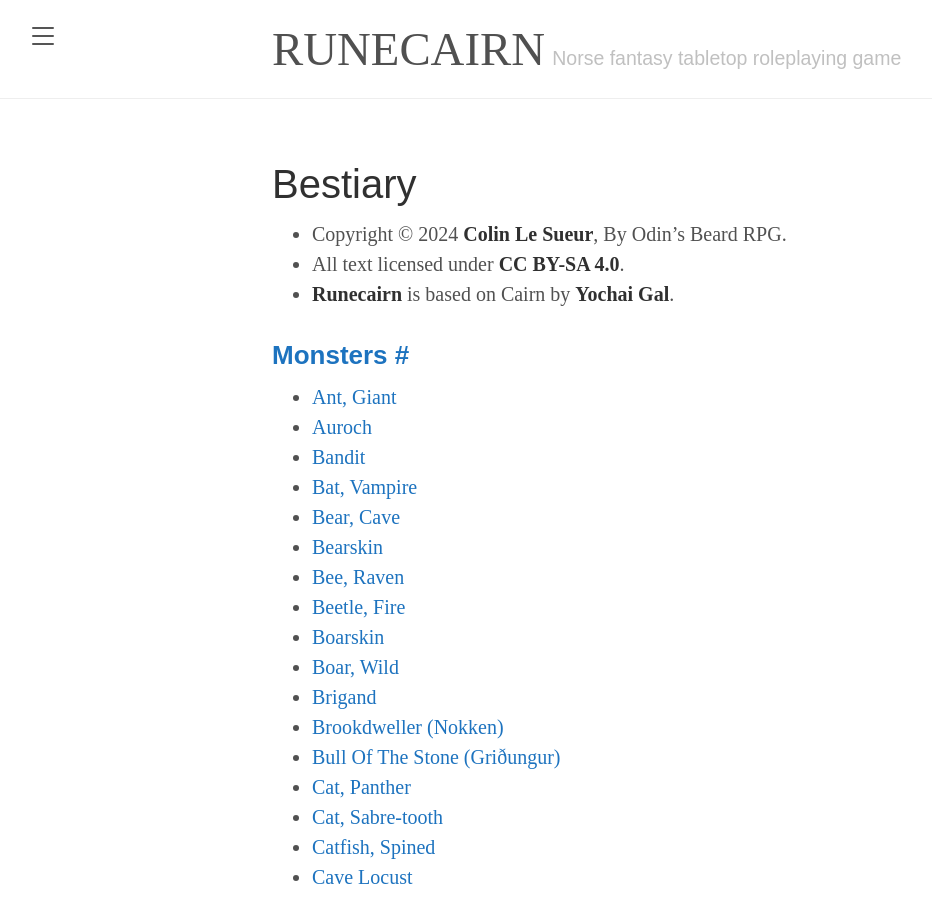
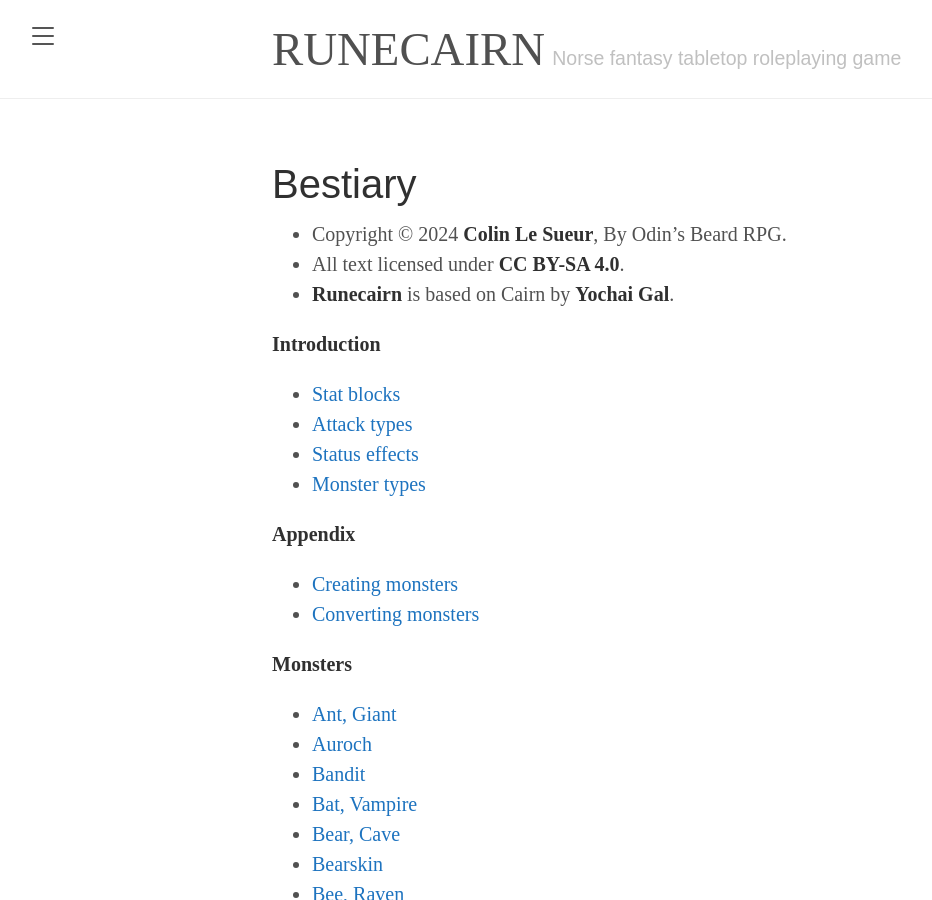
Before and after one commit to byodinsbeardrpg/byodinsbeardrpg.github.io, a Jekyll site: the page built from bestiary.md, in a window 1280 px wide and 900 px high. Shown: the whole window, without its empty margins (8-940 px from the left). Built offline with Jekyll 4.4.1, drawn with Linux system fonts in a browser that asks for light colours; some web fonts are replaced.

Commit message:
Update bestiary.md

```diff
--- a/bestiary.md
+++ b/bestiary.md
@@ -10,7 +10,23 @@
 
 
 
-### Monsters
+**Introduction**
+
+- [Stat blocks](https://runecairn.byodinsbeardrpg.com/bestiary/#stat-blocks)
+- [Attack types](https://runecairn.byodinsbeardrpg.com/bestiary/#attack-types)
+- [Status effects](https://runecairn.byodinsbeardrpg.com/bestiary/#status-effects)
+- [Monster types](https://runecairn.byodinsbeardrpg.com/bestiary/#monster-types)
+
+
+
+**Appendix**
+
+- [Creating monsters](https://runecairn.byodinsbeardrpg.com/bestiary/#creating-monsters)
+- [Converting monsters](https://runecairn.byodinsbeardrpg.com/bestiary/#converting-monsters)
+
+
+
+**Monsters**
 
 - [Ant, Giant](https://runecairn.byodinsbeardrpg.com/bestiary/#ant-giant)
 - [Auroch](https://runecairn.byodinsbeardrpg.com/bestiary/#auroch)
```
